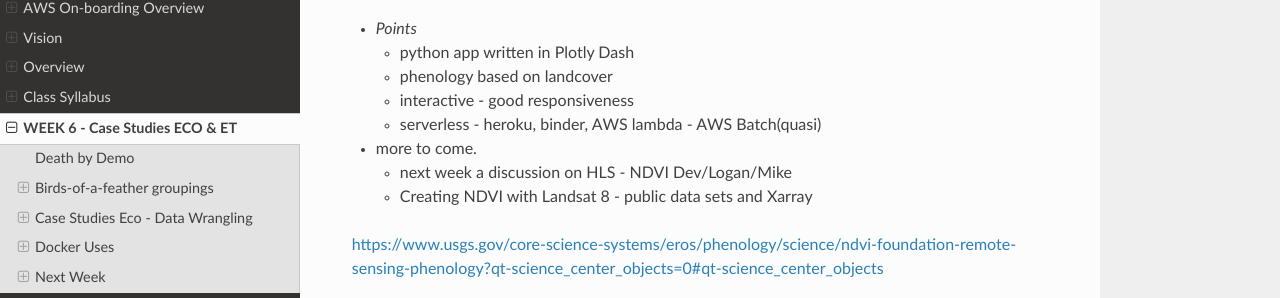
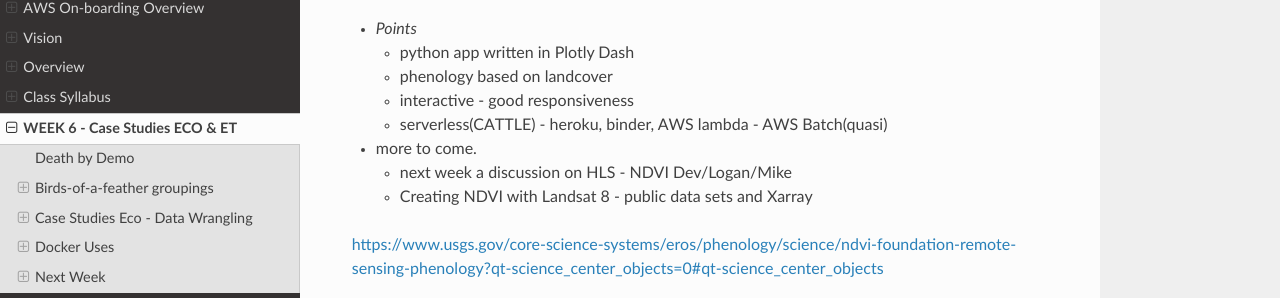
Before and after one commit to tonybutzer/harmony-docs, a Sphinx documentation site: the page built from documentation/source/06week.md, in a window 1280 px wide and 900 px high, scrolled down 810 px. Shown: the part 143-441 px from the top of the window. Built offline with Sphinx 7.4.7 and the Read the Docs theme 2.0.0, drawn with Linux system fonts in a browser that asks for light colours; pages that are not in the unit, such as notebooks, are missing from menus.

Commit message:
automatic git update from Makefile

```diff
--- a/documentation/source/06week.md
+++ b/documentation/source/06week.md
@@ -33,7 +33,7 @@ The subjects include:
     - python app written in Plotly Dash
     - phenology based on landcover
     - interactive - good responsiveness
-    - serverless - heroku, binder, AWS lambda - AWS Batch(quasi)
+    - serverless(CATTLE) - heroku, binder, AWS lambda - AWS Batch(quasi)
 - more to come.
     - next week a discussion on HLS - NDVI Dev/Logan/Mike
     - Creating NDVI with Landsat 8 - public data sets and Xarray
```
